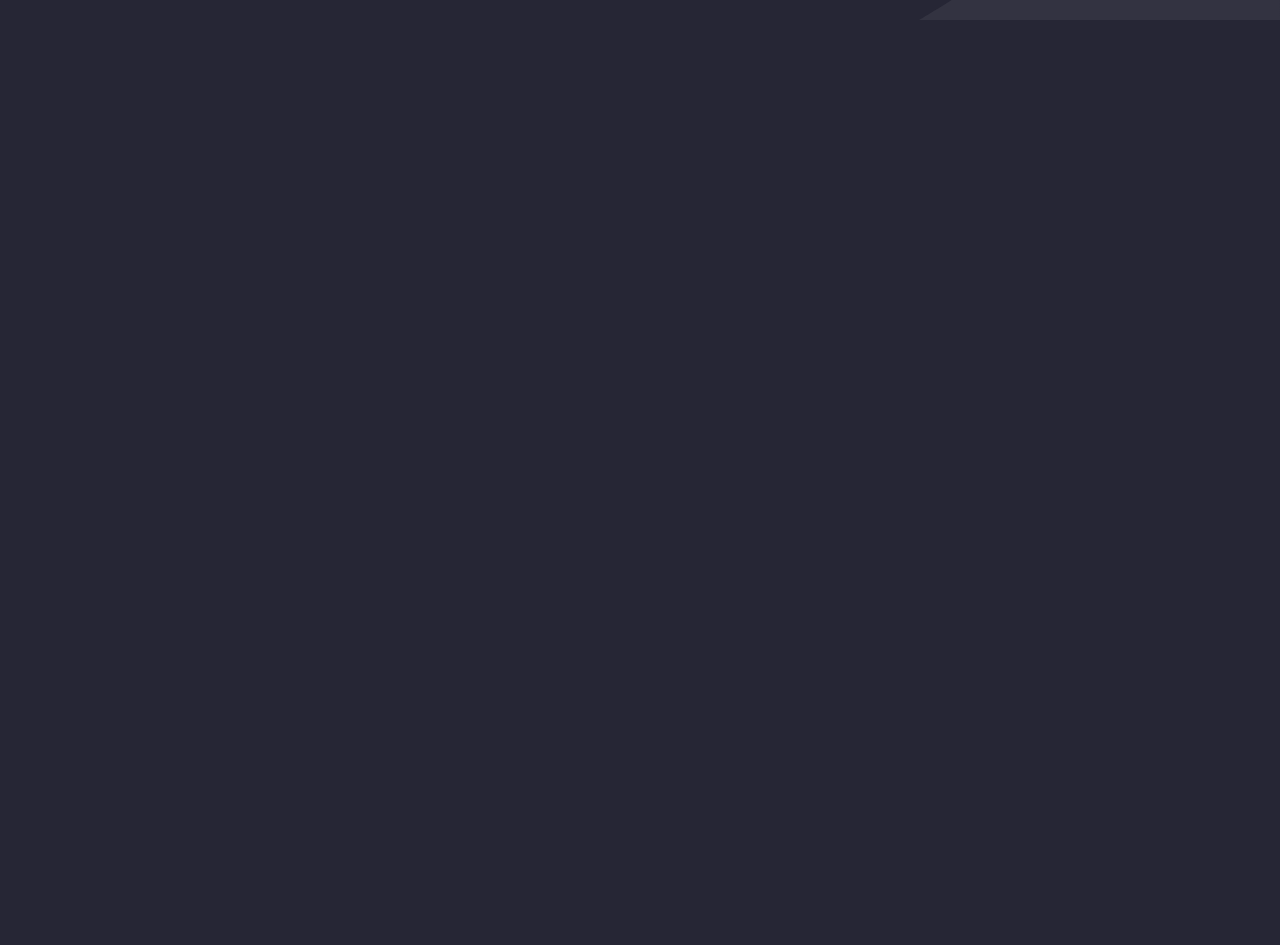
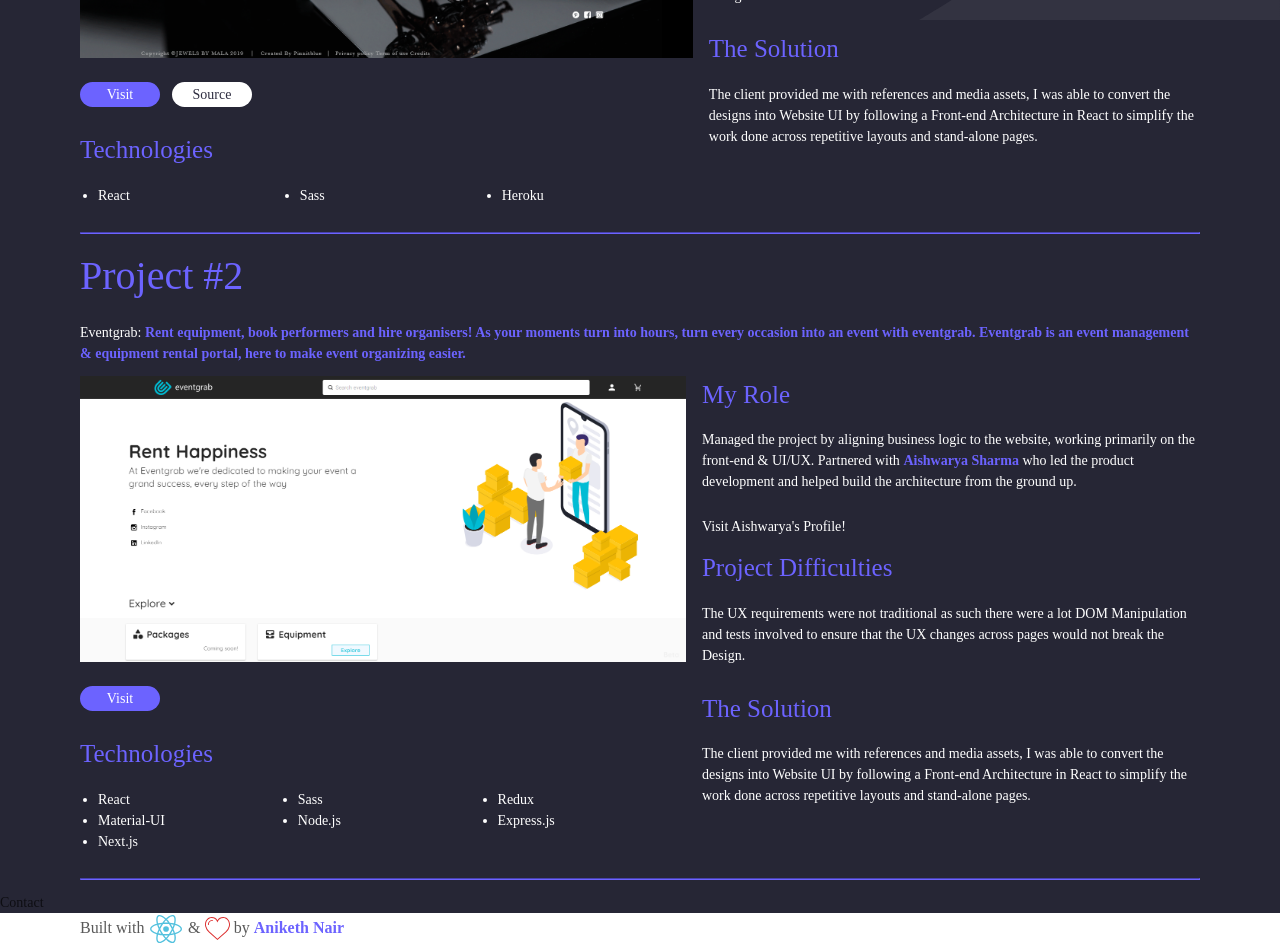
Before and after one commit to Takhine/portfolio, a React (Create React App) app: page /projects in a window 1280 px wide. Shown: the part 780-1725 px from the top of the page. Before the commit the page ends 800 px from the top, so only its background shows below. Built offline with nearby package versions, Linux system fonts and the light colour scheme.

Commit message:
Projects Page Layout | Navbar zindex fixes

```diff
--- a/src/layout/Navbar.js
+++ b/src/layout/Navbar.js
@@ -15,7 +15,7 @@
         setState(!state)
     }
     return (
-            <div className="navbar container">
+            <div className="navbar">
                 <div className="top-right-container">
                     <img src={topRight} alt="Graphic" />
                 </div>
@@ -36,6 +36,9 @@
                     <NavLink exact to="/projects">
                         <li>Projects</li>
                     </NavLink>
+                    <a href="/projects">
+                        <li>Contact</li>
+                    </a>
                 </ul>
                 {!state &&
                     <Social />
--- a/src/pages/MyProjects/Header.js
+++ b/src/pages/MyProjects/Header.js
@@ -2,6 +2,10 @@
 
 export default function Header(){
     return(
-        <div>Header</div>
+        <div className="header">
+            <div className="heading-container">
+                <h1>Projects</h1>
+            </div>
+        </div>
     )
 }
--- a/src/pages/MyProjects/Projects.js
+++ b/src/pages/MyProjects/Projects.js
@@ -1,7 +1,98 @@
 import React from 'react';
+// Images
+import jbm from 'static/images/projects/jbm.PNG';
+import eg from 'static/images/projects/eg.PNG';
 
-export default function Projects(){
-    return(
-        <div>Projects</div>
+const projectList = [
+    {
+        id: 1,
+        name: 'Jewels by Mala',
+        description: 'A jewellery website with a focus on high quality jewels, Jewels by Mala has mutiple diamond and uncut-diamond collections all of which are designed personally by the founder of the company.',
+        link: 'http://jewels-by-mala.herokuapp.com/',
+        img: jbm,
+        github: 'https://github.com/Takhine/jewels-by-mala',
+        technologies: [{ id: 1, name: 'React' },
+        { id: 2, name: 'Sass' },
+        { id: 3, name: 'Heroku' }],
+        role: <p>Built the Webapp from scratch as the Front-end Developer, the project did not have any intensive backend requirements.</p>,
+        difficulties: 'The UX requirements were not traditional as such there were a lot DOM Manipulation and tests involved to ensure that the UX changes across pages would not break the Design.',
+        solution: 'The client provided me with references and media assets, I was able to convert the designs into Website UI by following a Front-end Architecture in React to simplify the work done across repetitive layouts and stand-alone pages.',
+    },
+    {
+        id: 2,
+        name: 'Eventgrab',
+        description: 'Rent equipment, book performers and hire organisers! As your moments turn into hours, turn every occasion into an event with eventgrab. Eventgrab is an event management & equipment rental portal, here to make event organizing easier.',
+        link: 'http://eventgrab.com/',
+        img: eg,
+        github: 0,
+        technologies: [{ id: 1, name: 'React' },
+        { id: 2, name: 'Sass' },
+        { id: 3, name: 'Redux' },
+        { id: 4, name: 'Material-UI' },
+        { id: 5, name: 'Node.js' },
+        { id: 6, name: 'Express.js' },
+        { id: 7, name: 'Next.js' }],
+        role: <div>
+            <p>Managed the project by aligning business logic to the website, working primarily on the front-end &amp; UI/UX. Partnered with <b>Aishwarya Sharma</b> who led the product development and helped build the architecture from the ground up.</p>
+            <a href="https://www.linkedin.com/in/aishwarya-sharma-a6772a15b/" target="_blank" rel="noopener noreferrer">Visit Aishwarya's Profile!</a>
+            </div>,
+        difficulties: 'The UX requirements were not traditional as such there were a lot DOM Manipulation and tests involved to ensure that the UX changes across pages would not break the Design.',
+        solution: 'The client provided me with references and media assets, I was able to convert the designs into Website UI by following a Front-end Architecture in React to simplify the work done across repetitive layouts and stand-alone pages.',
+
+    }
+]
+export default function Projects() {
+    return (
+        <div className="projects-container">
+            {projectList.map((project) => {
+                return (
+                    <div className="project" key={project.id}>
+                        <h2 className="project-heading">Project #{project.id}</h2>
+                        <p className="description">{project.name}: <b>{project.description}</b></p>
+
+                        <div className="content-wrapper">
+                            <div className="left-top">
+                                <div className="image-container">
+                                    <img src={project.img} alt={project.name} />
+                                </div>
+
+                                <div className="buttons-container">
+                                    <a target="_blank" href={project.link} rel="noopener noreferrer">
+                                        <button className="visit">Visit</button>
+                                    </a>
+                                    {project.github !==0 &&
+                                        <a target="_blank" href={project.github} rel="noopener noreferrer">
+                                        <button className="source">Source</button>
+                                    </a>
+                                    }
+                                </div>
+                                <div>
+                                    <h3 className="section-title">Technologies</h3>
+                                    <ul className="technologies-container">
+                                        {project.technologies.map((tech) => {
+                                            return (
+                                                <li className="technology" key={tech.id}>{tech.name}</li>
+                                            )
+                                        })}
+                                    </ul>
+                                </div>
+                            </div>
+
+                            <div className="right-bottom">
+                                <h3 className="section-title">My Role</h3>
+                                {project.role}
+
+                                <h3 className="section-title">Project Difficulties</h3>
+                                <p>{project.difficulties}</p>
+
+                                <h3 className="section-title">The Solution</h3>
+                                <p>{project.solution}</p>
+                            </div>
+                        </div>
+                        <hr/>
+                    </div>
+                )
+            })}
+        </div>
     )
 }
--- a/src/static/styles/layout/_social.scss
+++ b/src/static/styles/layout/_social.scss
@@ -21,9 +21,6 @@
             }
             @include lg{
                 width: 50%;
-            }
-            @include xxl{
-                width: 70%;
             }
             @include xxxl{
                 width: 100%;
--- a/src/static/styles/pages/_projects.scss
+++ b/src/static/styles/pages/_projects.scss
@@ -0,0 +1,106 @@
+// Header
+
+// Projects Start
+.projects-container{
+    @extend .container;
+    color: white;
+    font-weight: $regular-font;
+    b{
+        color: $primary-purple;
+    }
+    a{
+        color: white;
+        margin: 12px 0;
+        display: block;
+    }
+    .project{
+        margin-bottom: 10px;
+        .project-heading{
+            font-size: $title-font;
+            font-weight: lighter;
+            margin-bottom: 16px;
+            color: $primary-purple;
+            @include msm{
+                font-size: $large-font;
+            }
+            @include md{
+                font-size: $xlarge-font;
+            }
+
+        }
+        .description{
+            margin: 12px 0;
+        }
+        .section-title{
+            @extend .project-heading;
+            font-size: $regular-font;
+            @include md{
+                font-size: $large-font;
+            }
+        }
+        .content-wrapper{
+            display: flex;
+            flex-direction: column;
+            @include md{
+                flex-direction: row;
+            }
+            .left-top{
+                margin-bottom: 16px;
+                margin-right: unset;
+                @include md{
+                    margin-bottom: unset;
+                    margin-right: 16px;
+                }
+                .image-container{
+                    img{
+                        width: 100%;
+                    }
+                }
+                .buttons-container{
+                    margin: 12px 0;
+                    display: flex;
+                    justify-content: flex-start;
+                    a{
+                        text-decoration: none;
+
+                    }
+                    .visit{
+                        @include primary-button;
+                        margin-right: 12px;
+                        &:focus{
+                            outline: none;
+                        }
+                    }
+                    .source{
+                        @include primary-button;
+                        color: $primary-black;
+                        background: white;
+                        &:focus{
+                            outline: none;
+                        }
+                    }
+                }
+                .technologies-container{
+                    display: flex;
+                    flex-wrap: wrap;
+                    .technology{
+                        width: 30%;
+                        margin-left: 18px;
+                    }
+                }
+            }
+
+            .right-bottom{
+                p{
+                    margin-bottom: 24px;
+                }
+            }
+        }
+        hr{
+            border-color: $primary-purple;
+            margin: 12px 0;
+        }
+    }
+}
+
+// Projects End
--- a/src/static/styles/utilities/_mixins.scss
+++ b/src/static/styles/utilities/_mixins.scss
@@ -75,6 +75,15 @@
     height: 25px;
     display: block;
     border: none;
+    cursor: pointer;
+    transition: $transition-main;
+
+    &:hover{
+        color: $primary-purple;
+        background-color: white;
+        border: 1px solid $primary-purple;
+        transition: $transition-main;
+    }
 }
 @mixin  secondary-button {
     color: white;
```
Also changed, not shown: src/static/styles/layout/_navbar.scss (+7 -11 lines), src/static/images/projects/eg.PNG (added), src/static/images/projects/jbm.PNG (added).
